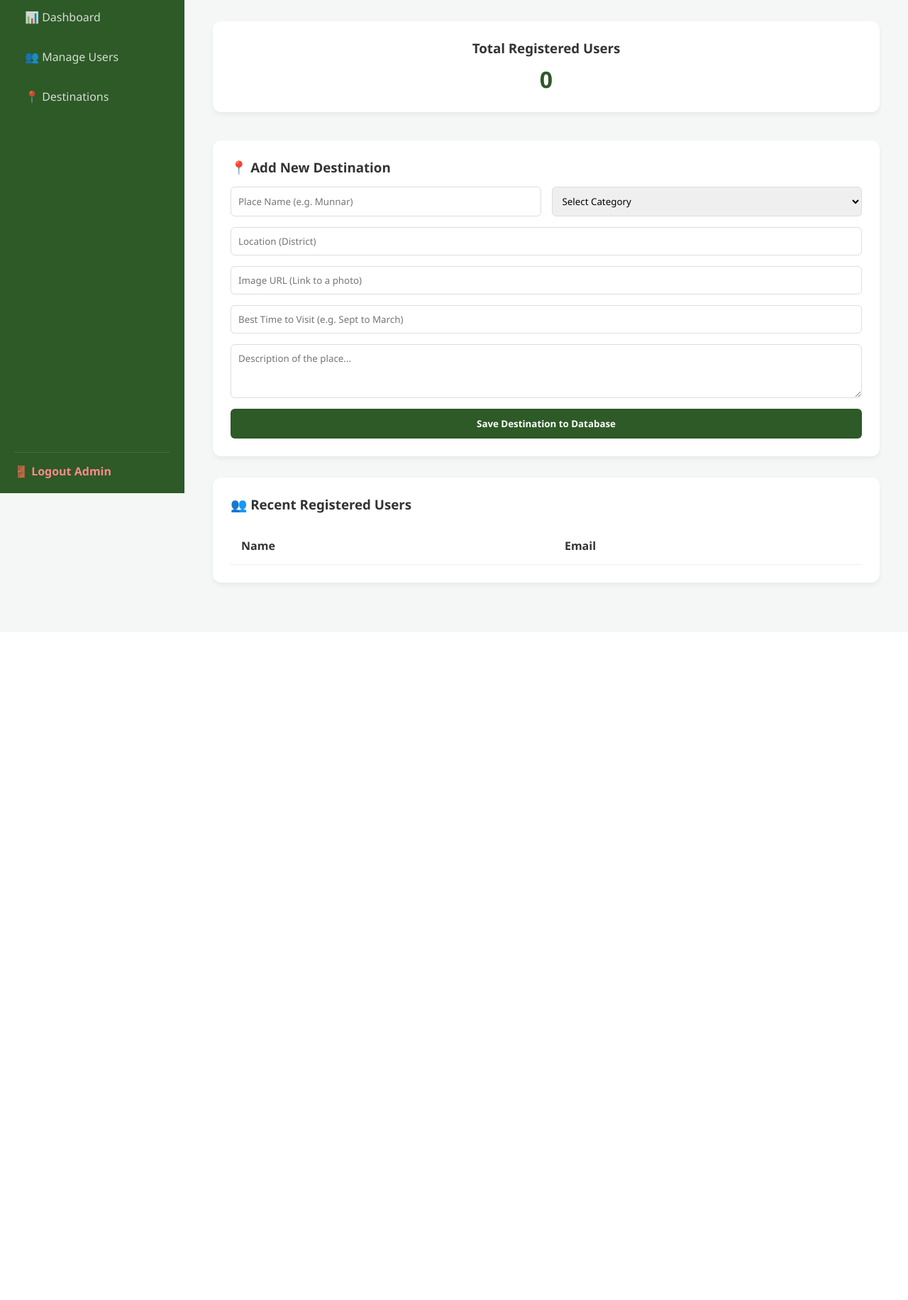
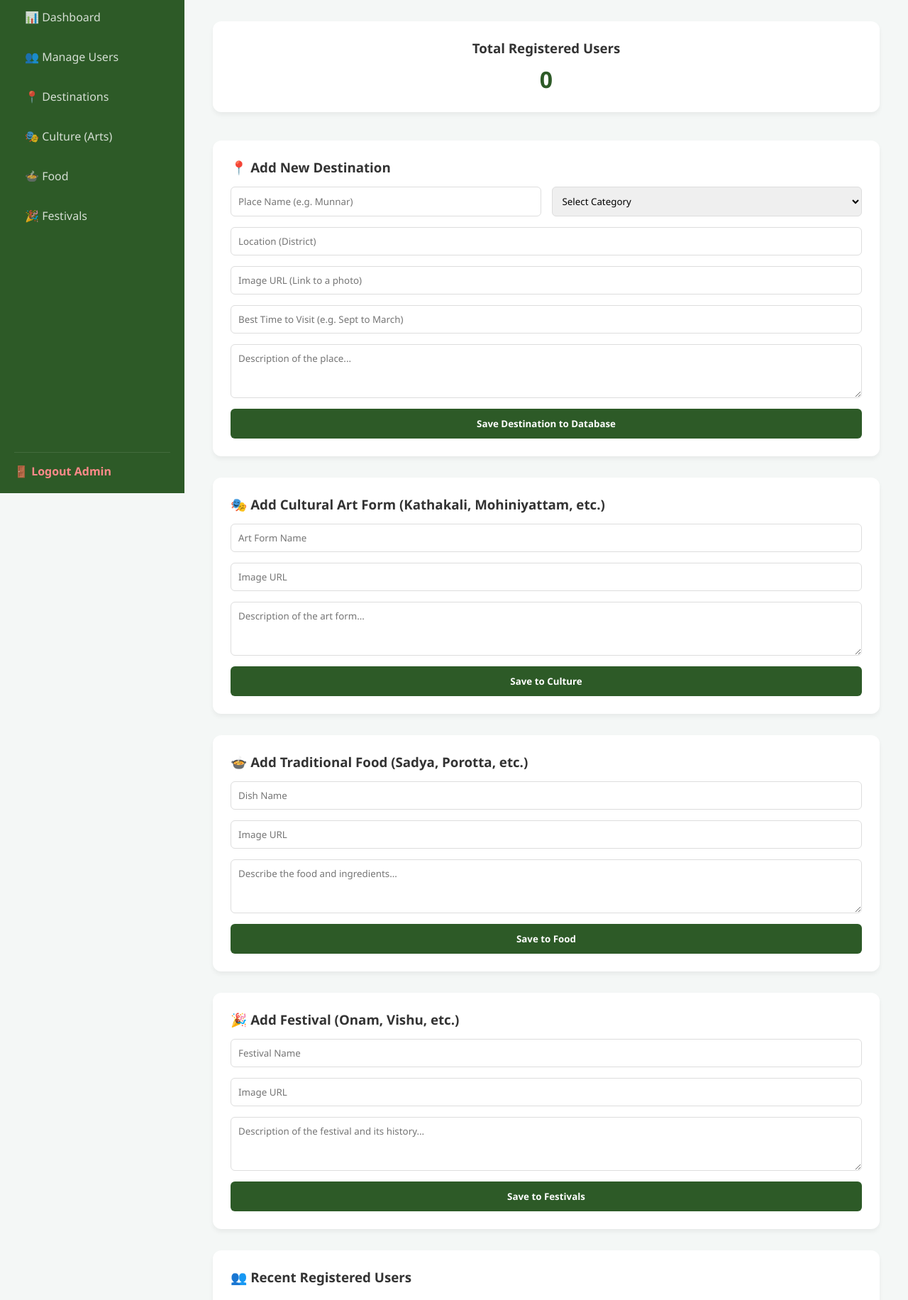
Before and after one commit to sonika963/kerala_tourism_chatbot, a Flask app: page /admin/dashboard in a window 1280 px wide. Shown: the part 105-1937 px from the top of the page at 71% size. Before the commit the page ends 933 px from the top, so only its background shows below. Run offline with Flask 3, Linux system fonts and the light colour scheme; the visitor is signed in with stand-in values (Sample User, id 1); data that the repository does not hold is empty; parts of the project's set-up code (start-up, migrations or seed data) failed here and were passed over.

Commit message:
Changed style

```diff
--- a/app.py
+++ b/app.py
@@ -53,6 +53,8 @@ def index():
         # 3. Get all the places the admin has added
         cursor.execute("SELECT * FROM destinations")
         all_destinations = cursor.fetchall()
+        cursor.execute("SELECT * FROM culture")
+        all_culture = cursor.fetchall()
 
         cursor.close()
         conn.close()
@@ -61,14 +63,15 @@ def index():
         # Note: we are passing 'destinations' so the HTML loop can find it
         return render_template('index.html',
                                user_name=session.get('user_name', 'Traveler'),
-                               destinations=all_destinations)
+                               destinations=all_destinations,
+                               culture_items=all_culture)
 
     except Exception as e:
         if conn:
             conn.close()
         print(f">>> HOME PAGE ERROR: {e}")
         # If there's an error, still show the page but with an empty list
-        return render_template('index.html', destinations=[])
+        return render_template('index.html', destinations=[],culture_items=[])
 # --- 2. USER AUTHENTICATION ---
 
 @app.route('/login', methods=['GET', 'POST'])
@@ -244,17 +247,33 @@ def get_destinations():
 
 @app.route('/api/chat', methods=['POST'])
 def chat():
-    user_msg = request.json.get('message', '').lower()
-    conn = get_db_connection()
-    cursor = conn.cursor(dictionary=True)
-    cursor.execute("SELECT answer FROM chatbot_data WHERE %s LIKE CONCAT('%%', question, '%%')", (user_msg,))
-    result = cursor.fetchone()
-    cursor.close()
-    conn.close()
+    try:
+        # 1. Get the message and force it to lowercase
+        user_msg = request.json.get('message', '').lower()
 
-    reply = result['answer'] if result else "That's a great question! Explore our destinations to learn more."
-    return jsonify({'reply': reply})
+        conn = get_db_connection()
+        # Remove (dictionary=True) because it's handled in get_db_connection
+        cursor = conn.cursor()
 
+        # 2. Execute the search
+        query = "SELECT answer FROM chatbot_data WHERE %s LIKE CONCAT('%%', question, '%%')"
+        cursor.execute(query, (user_msg,))
+        result = cursor.fetchone()
+
+        cursor.close()
+        conn.close()
+
+        # 3. Check if we found an answer
+        if result and 'answer' in result:
+            reply = result['answer']
+        else:
+            reply = "That's a great question! I'm still learning about that. Try asking about 'Munnar' or 'Food'."
+
+        return jsonify({'reply': reply})
+
+    except Exception as e:
+        print(f"Chatbot Error: {e}")
+        return jsonify({'reply': "I'm having a little trouble thinking right now. Try again?"})
 # --- 5. LOGOUT ---
 @app.route('/logout')
 def logout():
@@ -297,6 +316,42 @@ def add_place():
         flash(f"Error adding place: {e}")
 
     return redirect(url_for('admin_dashboard'))
+@app.route('/admin/add_culture', methods=['POST'])
+def add_culture():
+    # Security check: Only admins can add culture data
+    if session.get('role') != 'admin':
+        return redirect(url_for('login'))
+
+    # Get data from the form
+    # 'type' will be 'art', 'food', or 'festival' based on which form was used
+    entry_type = request.form.get('type')
+    name = request.form.get('name')
+    image_url = request.form.get('image_url')
+    description = request.form.get('description')
+
+    try:
+        conn = get_db_connection()
+        cursor = conn.cursor()
+
+        # SQL query matching your 'culture' table structure
+        # Ensure your table has columns: type, name, description, image_url
+        query = """
+            INSERT INTO culture (type, name, description, image_url)
+            VALUES (%s, %s, %s, %s)
+        """
+        cursor.execute(query, (entry_type, name, description, image_url))
+
+        conn.commit()
+        cursor.close()
+        conn.close()
+
+        flash(f"Successfully added {name} to {entry_type.capitalize()}!")
+
+    except Exception as e:
+        print(f">>> ADD CULTURE ERROR: {e}")
+        flash(f"Error adding culture item: {e}")
+
+    return redirect(url_for('admin_dashboard'))
 
 if __name__ == '__main__':
     try:
--- a/templates/admin_dashboard.html
+++ b/templates/admin_dashboard.html
@@ -165,7 +165,11 @@
     <ul class="nav-links">
         <li><a href="#">📊 Dashboard</a></li>
         <li><a href="#">👥 Manage Users</a></li>
-            <li><a href="#">📍 Destinations</a></li>
+        <li><a href="#destinations-section">📍 Destinations</a></li>
+        <!-- ADD THESE THREE NEW LINKS -->
+        <li><a href="#culture-section">🎭 Culture (Arts)</a></li>
+        <li><a href="#food-section">🍲 Food</a></li>
+        <li><a href="#festivals-section">🎉 Festivals</a></li>
     </ul>
     <a href="{{ url_for('logout') }}" class="logout-btn">🚪 Logout Admin</a>
 	</div>
@@ -190,7 +194,7 @@
                 <p>{{ total_users }}</p> </div>
         </div>
 
-<div class="data-table-container">
+<div class="data-table-container" id="destinations-section">
     <h3>📍 Add New Destination</h3>
     <form class="add-form" action="/admin/add_place" method="POST">
         <div style="display: grid; grid-template-columns: 1fr 1fr; gap: 15px;">
@@ -216,6 +220,44 @@
         <button type="submit" class="btn-submit">Save Destination to Database</button>
     </form>
 </div>
+<!-- PLACE THIS BELOW THE DESTINATION DATA-TABLE-CONTAINER -->
+
+<!-- CULTURE SECTION -->
+<div class="data-table-container" id="culture-section">
+    <h3>🎭 Add Cultural Art Form (Kathakali, Mohiniyattam, etc.)</h3>
+    <form class="add-form" action="/admin/add_culture" method="POST">
+        <input type="hidden" name="type" value="art">
+        <input type="text" name="name" placeholder="Art Form Name" required>
+        <input type="text" name="image_url" placeholder="Image URL">
+        <textarea name="description" placeholder="Description of the art form..." rows="3" required></textarea>
+        <button type="submit" class="btn-submit">Save to Culture</button>
+    </form>
+</div>
+
+<!-- FOOD SECTION -->
+<div class="data-table-container" id="food-section">
+    <h3>🍲 Add Traditional Food (Sadya, Porotta, etc.)</h3>
+    <form class="add-form" action="/admin/add_culture" method="POST">
+        <input type="hidden" name="type" value="food">
+        <input type="text" name="name" placeholder="Dish Name" required>
+        <input type="text" name="image_url" placeholder="Image URL">
+        <textarea name="description" placeholder="Describe the food and ingredients..." rows="3" required></textarea>
+        <button type="submit" class="btn-submit">Save to Food</button>
+    </form>
+</div>
+
+<!-- FESTIVALS SECTION -->
+<div class="data-table-container" id="festivals-section">
+    <h3>🎉 Add Festival (Onam, Vishu, etc.)</h3>
+    <form class="add-form" action="/admin/add_culture" method="POST">
+        <input type="hidden" name="type" value="festival">
+        <input type="text" name="name" placeholder="Festival Name" required>
+        <input type="text" name="image_url" placeholder="Image URL">
+        <textarea name="description" placeholder="Description of the festival and its history..." rows="3" required></textarea>
+        <button type="submit" class="btn-submit">Save to Festivals</button>
+    </form>
+</div>
+
         <div class="data-table-container">
             <h3>👥 Recent Registered Users</h3>
             <table>
```
Also changed, not shown: static/css/style.css (+4 -4 lines), static/js/script.js (+31 -34 lines), templates/index.html (+47 -0 lines), static/images/explore.jpg (added), static/images/new.jpg (added), static/images/new1.jpg (added), templates/login.html (line endings or trailing spaces). Lines whose indentation alone changed are shown as unchanged.
